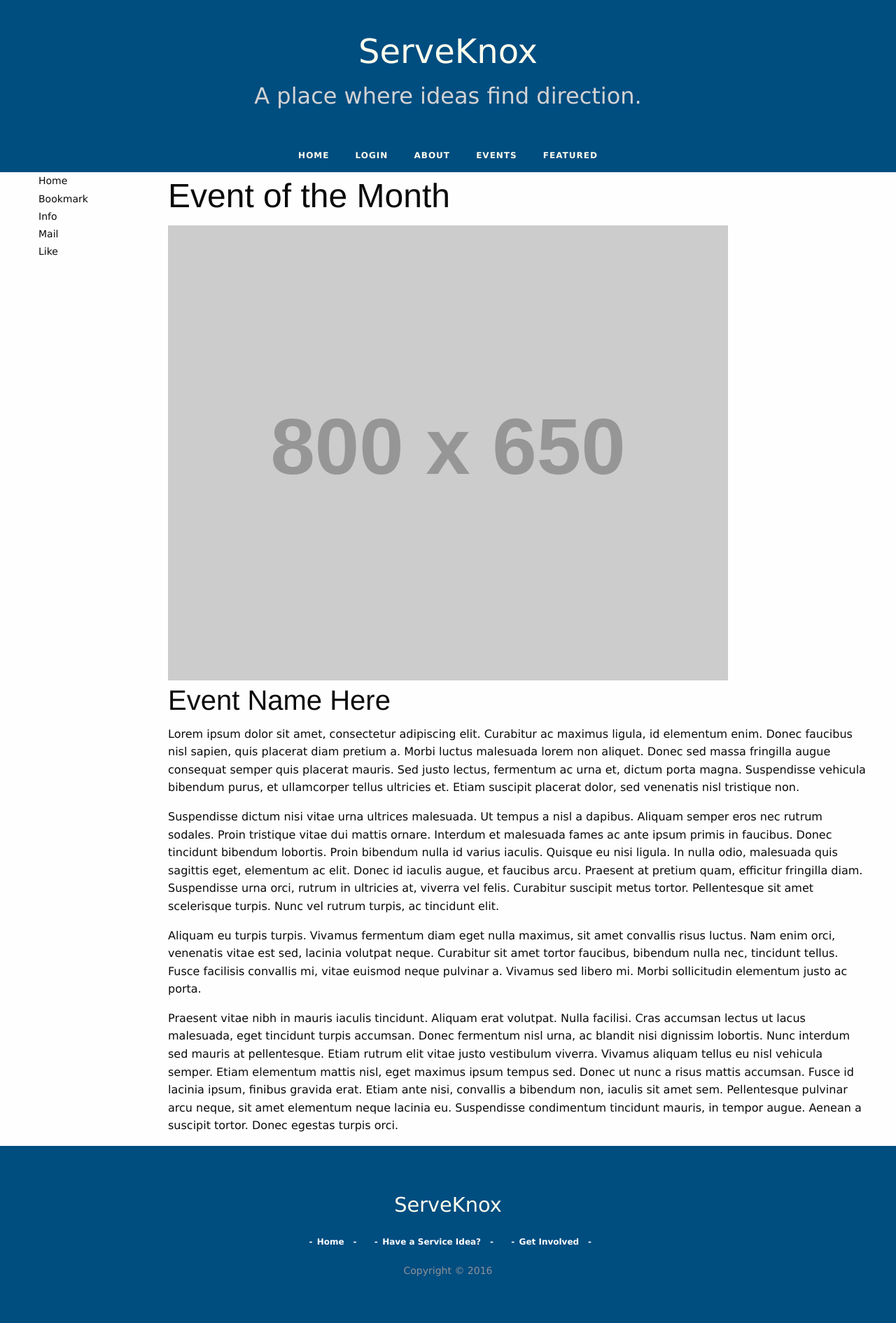
After one commit to CodeTN-WRR/serveknox, a PHP site: template views/event-detail.twig in a window 1280 px wide. The commit adds this page. Shown: the whole page at 70% size. Run offline with PHP 8.4, Linux system fonts and the light colour scheme; the template is opened without the code that fills it, so the values that code supplies are empty; grey boxes labelled with a size stand in for pictures from a placeholder-image service; some libraries are stand-ins or nearby versions.

Commit message:
created event-detail.twig

```diff
--- a/index.php
+++ b/index.php
@@ -69,9 +69,11 @@
         return $this->view->render($response, 'create-org-acc.twig');
     });
 
-     $app->get('/dev/login/vol', function ($request, $response) {
-        return $this->view->render($response, 'create-vol-acc.twig');
+    $app->get('/dev/events/det', function ($request, $response) {
+        return $this->view->render($response, 'event-detail.twig');
     });
+
+
 
     $app->run();
 
--- /dev/null
+++ b/views/event-detail.twig
@@ -0,0 +1,76 @@
+{% extends 'main.twig' %}
+{% block content %}
+
+<link href='http://cdnjs.cloudflare.com/ajax/libs/foundicons/3.0.0/foundation-icons.css'
+rel='stylesheet' type='text/css'>
+
+<div class="off-canvas-wrap move-right" data-offcanvas>
+  <div class="inner-wrap">
+
+    <a class="left-off-canvas-toggle" href="#"><i class="fi-list"></i></a>
+
+
+
+    <!-- main content goes here -->
+    <div class="row">
+      <div class="medium-2 columns">
+            <!-- Off Canvas Menu -->
+    <aside class="left-off-canvas-menu">
+
+      <div class="icon-bar vertical five-up">
+      <a class="item">
+        <i class="fi-home"></i>
+        <label>Home</label>
+      </a>
+      <a class="item">
+       <i class="fi-home"></i>
+        <label>Bookmark</label>
+      </a>
+      <a class="item">
+        <i class="fi-home"></i>
+        <label>Info</label>
+      </a>
+      <a class="item">
+        <i class="fi-home"></i>
+        <label>Mail</label>
+      </a>
+      <a class="item">
+        <i class="fi-home"></i>
+        <label>Like</label>
+      </a>
+    </div>
+
+    </aside>
+      </div>
+      <div class="medium-10 columns">
+        <div class="row">
+
+        <h1>Event of the Month</h1>
+        <img src="http://placehold.it/800x650&text=main image">
+         <h2>
+           Event Name Here
+         </h2>
+<p>Lorem ipsum dolor sit amet, consectetur adipiscing elit. Curabitur ac maximus ligula, id elementum enim. Donec faucibus nisl sapien, quis placerat diam pretium a. Morbi luctus malesuada lorem non aliquet. Donec sed massa fringilla augue consequat semper quis placerat mauris. Sed justo lectus, fermentum ac urna et, dictum porta magna. Suspendisse vehicula bibendum purus, et ullamcorper tellus ultricies et. Etiam suscipit placerat dolor, sed venenatis nisl tristique non.
+</p>
+<p>Suspendisse dictum nisi vitae urna ultrices malesuada. Ut tempus a nisl a dapibus. Aliquam semper eros nec rutrum sodales. Proin tristique vitae dui mattis ornare. Interdum et malesuada fames ac ante ipsum primis in faucibus. Donec tincidunt bibendum lobortis. Proin bibendum nulla id varius iaculis. Quisque eu nisi ligula. In nulla odio, malesuada quis sagittis eget, elementum ac elit. Donec id iaculis augue, et faucibus arcu. Praesent at pretium quam, efficitur fringilla diam. Suspendisse urna orci, rutrum in ultricies at, viverra vel felis. Curabitur suscipit metus tortor. Pellentesque sit amet scelerisque turpis. Nunc vel rutrum turpis, ac tincidunt elit.
+</p>
+<p>Aliquam eu turpis turpis. Vivamus fermentum diam eget nulla maximus, sit amet convallis risus luctus. Nam enim orci, venenatis vitae est sed, lacinia volutpat neque. Curabitur sit amet tortor faucibus, bibendum nulla nec, tincidunt tellus. Fusce facilisis convallis mi, vitae euismod neque pulvinar a. Vivamus sed libero mi. Morbi sollicitudin elementum justo ac porta.
+</p>
+<p>Praesent vitae nibh in mauris iaculis tincidunt. Aliquam erat volutpat. Nulla facilisi. Cras accumsan lectus ut lacus malesuada, eget tincidunt turpis accumsan. Donec fermentum nisl urna, ac blandit nisi dignissim lobortis. Nunc interdum sed mauris at pellentesque. Etiam rutrum elit vitae justo vestibulum viverra. Vivamus aliquam tellus eu nisl vehicula semper. Etiam elementum mattis nisl, eget maximus ipsum tempus sed. Donec ut nunc a risus mattis accumsan. Fusce id lacinia ipsum, finibus gravida erat. Etiam ante nisi, convallis a bibendum non, iaculis sit amet sem. Pellentesque pulvinar arcu neque, sit amet elementum neque lacinia eu. Suspendisse condimentum tincidunt mauris, in tempor augue. Aenean a suscipit tortor. Donec egestas turpis orci.
+</p>
+    </div>
+
+
+
+    <!-- close the off-canvas menu -->
+    <a class="exit-off-canvas"></a>
+
+  </div>
+</div>
+
+
+
+{% endblock content %}
+{% block ind_link %}
+
+ {% endblock ind_link %}
```
Also changed, not shown: views/about.twig (+23 -7 lines).
